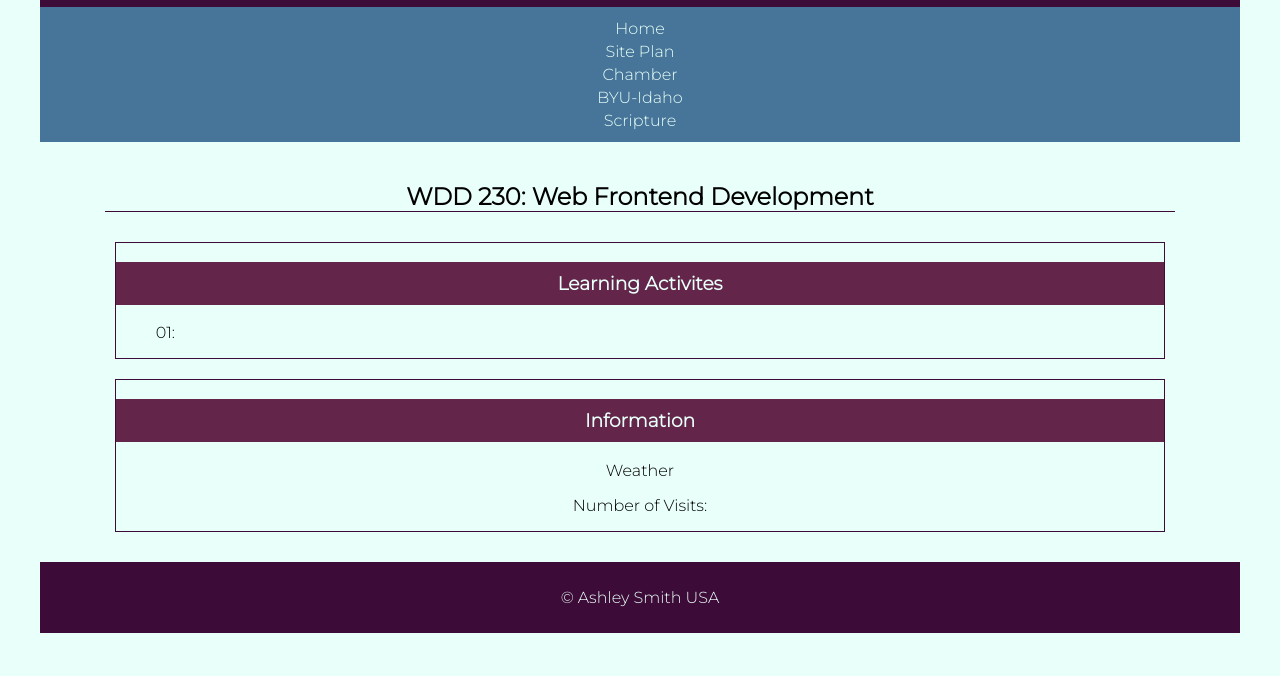
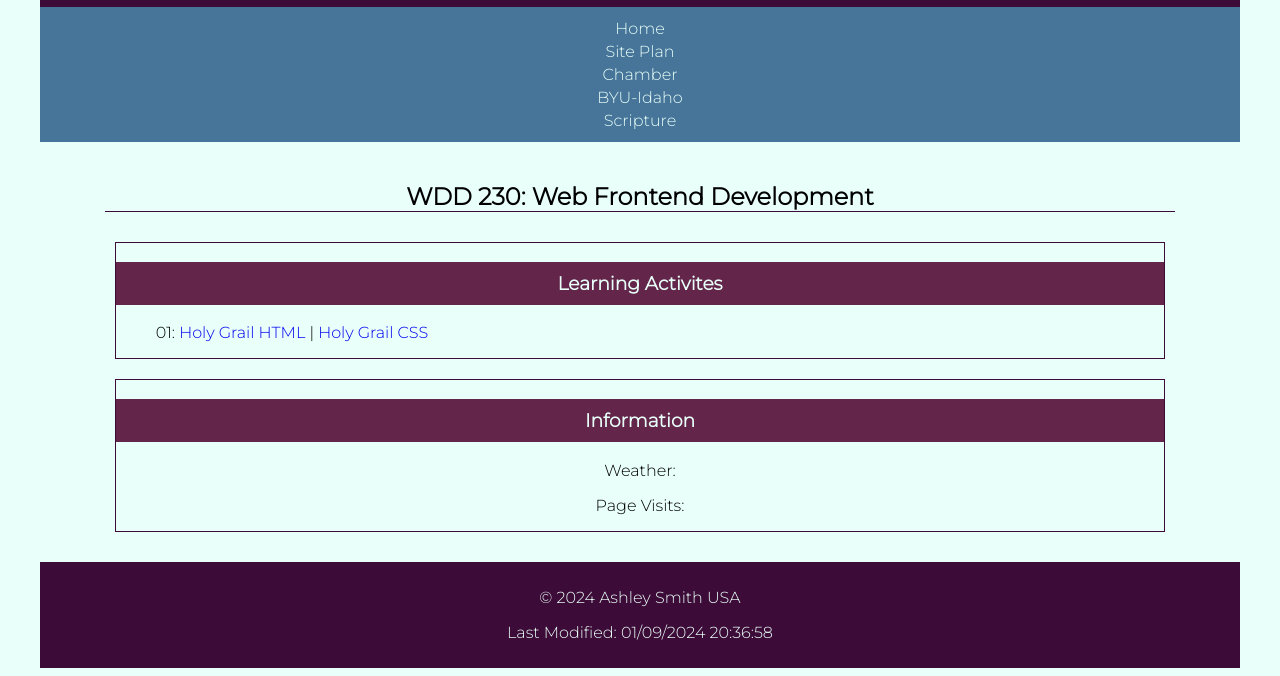
Before and after one commit to ashesmsmith/wdd230, a plain HTML site: page index.html in a window 1280 px wide. Shown: the part 211-887 px from the top of the page. Before the commit the page ends 852 px from the top, so only its background shows below. Drawn offline with Linux system fonts and the light colour scheme; a web font is replaced by a local one.

Commit message:
JS setup and minor HTML and CSS changes

```diff
--- a/index.html
+++ b/index.html
@@ -1,3 +1,4 @@
+
 <!DOCTYPE html>
 <html lang="en">
 
@@ -31,22 +32,26 @@
             <h3>Learning Activites</h3>
             <ul>
                 <li>01:
-                    <a></a>
+                    <a href="lesson01/holygrail.html">Holy Grail HTML</a>
+                    |
+                    <a href="lesson01/styles/holygrail.css">Holy Grail CSS</a>
                 </li>
             </ul>
         </section>
 
         <section class="card">
             <h3>Information</h3>
-            <p>Weather</p>
-            <p>Number of Visits: </p>
+            <p>Weather: </p>
+            <p>Page Visits: </p>
         </section>
     </main>
 
     <footer>
         <p>&#169; <span id="copyrightYear"></span> Ashley Smith USA</p>
-        <p id="lastModified"></p>
+        <p>Last Modified: <span id="lastModified"></span></p>
     </footer>
+
+    <script src="scripts/getdates.js"></script>
 </body>
 
 </html>
--- /dev/null
+++ b/scripts/getdates.js
@@ -0,0 +1,10 @@
+
+const copyrightYear = document.querySelector('#copyrightYear');
+const options = {
+    year: 'numeric'
+}
+
+copyrightYear.innerHTML = new Date().toLocaleDateString('en-US', options);
+
+const lastModified = document.lastModified;
+document.getElementById('lastModified').innerHTML = lastModified;
--- a/styles/base.css
+++ b/styles/base.css
@@ -1,3 +1,4 @@
+
 @import url('https://fonts.googleapis.com/css2?family=Montserrat:wght@300&family=Moon+Dance&display=swap');
 
 body {
@@ -72,11 +73,14 @@ main h2 {
     border: 1px solid #3D0B37;
 }
 
+main a {
+    text-decoration: none;
+}
+
 main h3 {
     background-color: #63264A;
     color: #E9FFF9;
     padding: 10px;
-
     text-align: center;
 }
 
```
